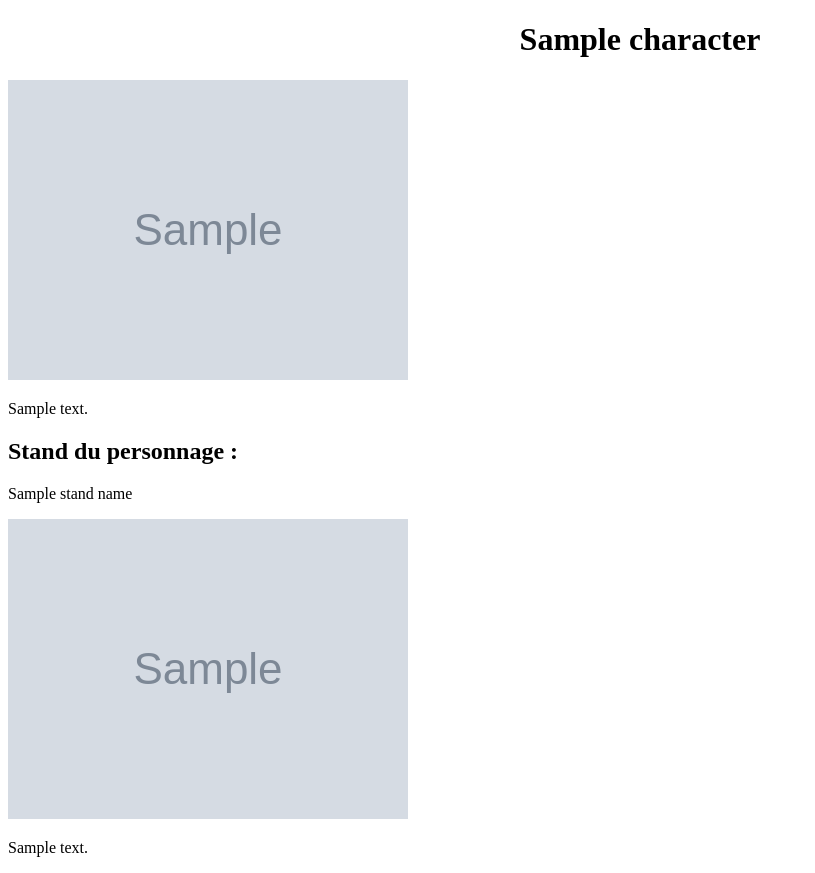
After one commit to LouGrom/JojoDb, a Symfony app: template templates/character/view.html.twig in a window 1280 px wide. The commit adds this page. Shown: the whole page, without its empty margins (0-815 px from the left). Run offline with Twig, Linux system fonts and the light colour scheme; the template is opened without the code that fills it: most values are stand-ins (such as "Sample title", 1, 10 or a date in 2020); grey boxes marked "Sample" are stand-in pictures; some libraries are stand-ins or nearby versions.

Commit message:
Add character view

```diff
--- /dev/null
+++ b/templates/character/view.html.twig
@@ -0,0 +1,20 @@
+{% extends 'base.html.twig' %}
+
+{% block title %}Personnage{% endblock %}
+
+{% block body %}
+
+<h1> {{ character.name }} </h1>
+<img src="{{ character.picture }}" alt="character picture">
+<p>{{ character.description }} </p>
+
+<h2>Stand du personnage : </h2>
+
+<div>
+    <p>{{ character.standName.name }}</p>
+    <img src="{{ character.standName.picture }}" alt="stand picture">
+    <p>{{ character.standName.description }}</p>
+</div>
+
+
+{% endblock %}
--- a/templates/season/view.html.twig
+++ b/templates/season/view.html.twig
@@ -13,7 +13,7 @@
 <div>
 {% for character in season.characters %}
     <div>
-        <a href="#">{{ character.name }}</a>
+        <a href="{{ path('character_view',{'id' : character.id})}}">{{ character.name }}</a>
         <img src="{{ character.picture }}" alt="character picture">
     </div>
 {% endfor %}
```
Also changed, not shown: src/Controller/CharacterController.php (added, +18 -0 lines).
